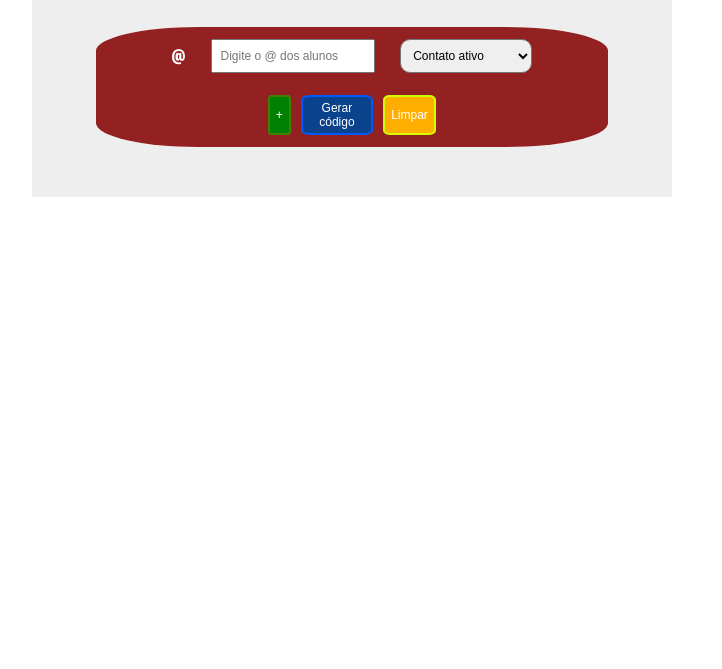
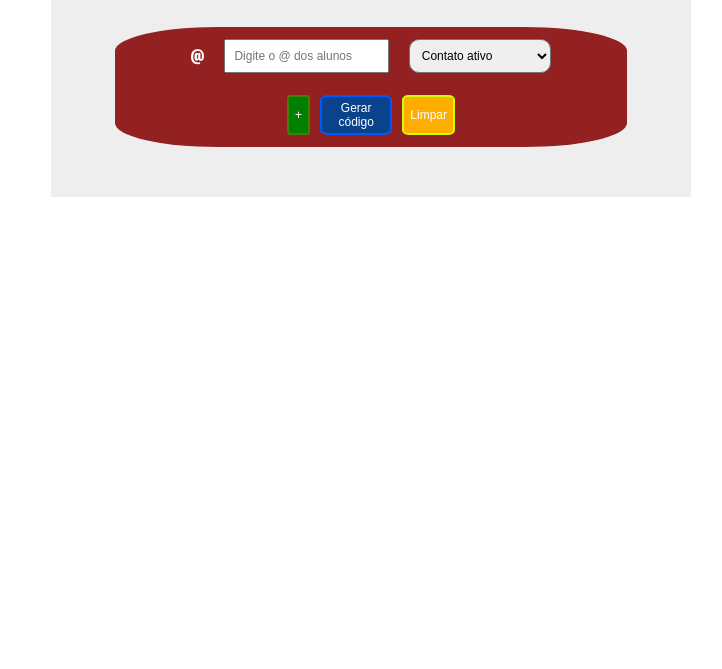
Before and after one commit to Rafanfos/gerador-checkout, a plain HTML site: page index.html in a window 1280 px wide. Shown: the part 131-800 px from the top of the page, without its empty margins (269-991 px from the left). Drawn offline with Linux system fonts and the light colour scheme; a web font is replaced by a local one.

Commit message:
Margem corrigida

```diff
--- a/src/css/style.css
+++ b/src/css/style.css
@@ -1,6 +1,7 @@
 @import url("https://fonts.googleapis.com/css2?family=Anton&family=Bebas+Neue&family=DynaPuff&family=Silkscreen&display=swap");
 
 body {
+  margin: 0 auto;
   box-sizing: border-box;
   text-align: center;
   max-width: 97vw;
@@ -58,7 +59,7 @@ label {
 
 select {
   border-radius: 10px;
-  max-width: 40%;
+  width: 40%;
 }
 
 .botoes {
```
